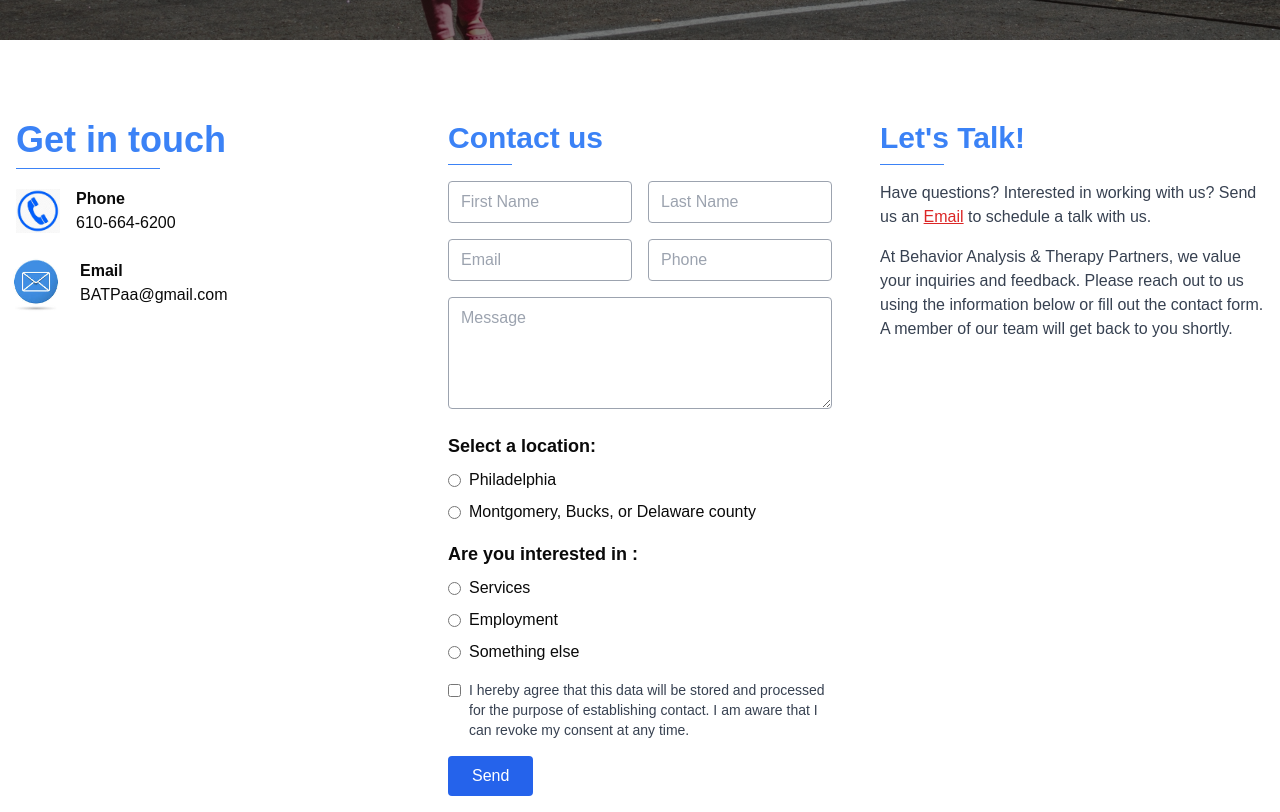
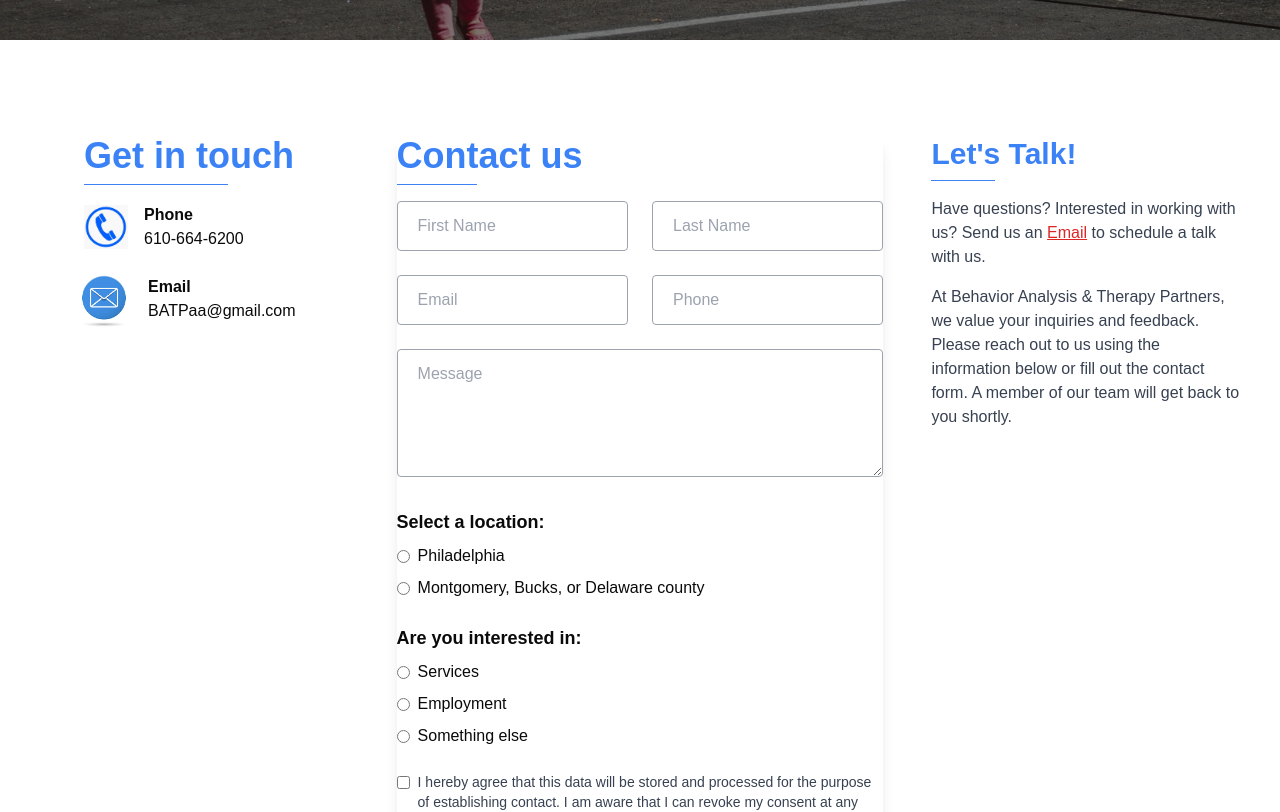
Before and after one commit to shanedsouzatx/demodesignclone, a Next.js app: page /contact in a window 1280 px wide. Shown: the part 480-1292 px from the top of the page. Built offline with nearby package versions, Linux system fonts and the light colour scheme.

Commit message:
'pushed'

```diff
--- a/src/app/biofeedback-neurofeedback-eeg/page.tsx
+++ b/src/app/biofeedback-neurofeedback-eeg/page.tsx
@@ -2,7 +2,7 @@ import Image from "next/image";
 import Link from "next/link"
 const Biofeedback: React.FC = () => {
   return (
-    <div className="max-w-8xl mx-auto pt-[390px] lg:pt-[240px] p-6 px-11 ">
+    <div className="max-w-8xl mx-auto overflow-x-auto pt-[390px] lg:pt-[240px] p-6 px-11 ">
       {/* Page Heading */}
       <h1 className="text-3xl md:text-4xl font-bold text-green-700 mb-6">
         Neurofeedback Program Overview
@@ -19,7 +19,7 @@ const Biofeedback: React.FC = () => {
             for children. But BATP does not offer neurofeedback due to insurance.
           </p>
         </div>
-        <div className="md:w-1/3 lg:-mt-16 md: pr-16 ">
+        <div className="md:w-1/3 mt-6 lg:-mt-16 md: pr-16 ">
           <Image
             src="/images/bio1.jpg"
             alt="Kids playing outside"
@@ -87,7 +87,7 @@ const Biofeedback: React.FC = () => {
           {/* <a href='https://demodesignz.com/projects/grey/wp-content/uploads/2025/01/ABAI_Presentation_GA-1.pdf' className="text-red-600 font-bold py-9 " target="_blank">View the poster presentation here</a> */}
 
         </div>
-        <div className="md:w-1/3 mt-72">
+        <div className="md:w-1/3 mt-16 md:mt-72">
           <Image
             src="/images/bio4.png"
             alt="Baby sitting on a bench"
@@ -98,7 +98,7 @@ const Biofeedback: React.FC = () => {
         </div>
       </div>
       {/* NEXT */}
-      <div className="flex flex-col md:flex-row justify-between items-start gap-9 md:-mt-80 -mt-[100px] lg:-mt-[530px] ">
+      <div className="flex flex-col md:flex-row justify-between items-start gap-9 md:-mt-80 -mt-[10px] lg:-mt-[530px] ">
         <div className="md:w-2/5">
           <h2 className="text-3xl font-bold text-black">Program Proposal</h2>
           <p className="text-gray-800 mt-2">
--- a/src/components/About/Hero.tsx
+++ b/src/components/About/Hero.tsx
@@ -5,7 +5,7 @@ import Link from "next/link";
 
 const Hero: React.FC = () => {
   return (
-    <section className="min-h-screen pt-20 flex p-3 md:p-7">
+    <section className="min-h-screen pt-20 flex p-1 md:p-7">
       {/* Left Content: Scrollable text */}
       <div className="flex-1 p-8 overflow-y-auto pt-[300px] lg:pt-[170px] space-y-8">
        <div className="container">
@@ -16,7 +16,7 @@ const Hero: React.FC = () => {
         Who We Are
         </h2>
        </div>
-        <p className="text-xl text-black">
+        <p className="text-lg  text-black">
         Founded in 2006, Behavior Analysis & Therapy Partners (BATP) has grown to become a leading provider of behavioral health services, employing over 100 dedicated professionals. We proudly serve South Philadelphia, including approximately a dozen schools, and extend our services through Medicaid to families in Bucks, Montgomery, and Delaware counties.
         </p>
         {/*  */}
--- a/src/components/About/Hero2.tsx
+++ b/src/components/About/Hero2.tsx
@@ -19,23 +19,23 @@ const Hero2: React.FC = () => {
       </div>  <div className="flex-1 p-8 overflow-y-auto    space-y-8">
        <div className="container">
 
-       <h1 className="text-2xl -mt-[20px] lg:-mt-0 md:text-5xl text-blue-500 font-bold mb-4">
+       <h1 className="text-2xl -mt-[20px] lg:-mt-0 md:text-3xl text-black font-bold mb-4">
        Leadership Team
         </h1>
        </div>
-        <p className="text-xl text-black">
+        <p className="text-lg text-black">
         At Behavior Analysis & Therapy Partners (BATP), our leadership team brings together a wealth of experience and expertise in behavioral health. Each member provides exceptional care and support to our clients and their families. </p>
         {/*  */}
-        <h2 className="text-4xl font-semibold">Joseph Cautilli, Ph.D.
-        </h2> <h2 className="text-lg font-semibold">Co-Founder & Clinical Director
+        <h2 className="text-3xl font-bold">Joseph Cautilli, Ph.D.
+        </h2> <h2 className="text-md font-bold">Co-Founder & Clinical Director
         </h2>
         <p className="text-lg text-black">
         Dr. Joseph Cautilli is a licensed clinical psychologist, professional counselor, and a Board-Certified Behavior Analyst-D. With a career spanning since 1984, he has addressed the behavioral health and rehabilitation needs of children and adults facing severe mental health conditions, emotional behavior disorders, and psychiatric disorders, including autism spectrum disorders, depression, and developmental disabilities. Additionally, Dr. Cautilli has experience in criminal justice, focusing on the rehabilitation of offenders in both jails and the community. He is internationally recognized for his treatment work and adherence to ethical standards.
         </p>
 
         {/*  */}
-        <h2 className="text-3xl font-semibold">Gary Ames, M.A., M.B.A.
-        </h2><h2 className="text-lg font-semibold">Co-Founder
+        <h2 className="text-3xl font-bold">Gary Ames, M.A., M.B.A.
+        </h2><h2 className="text-md font-semibold">Co-Founder
         </h2>
         <p className="text-lg text-black">
         Gary Ames is a licensed clinical psychologist and co-founder of BATP. He is currently focused on special projects that aim to enhance the quality of work life within the organization.
@@ -48,14 +48,14 @@ Learn more at:
         </p>
 
         {/*  */}
-        <h2 className="text-3xl font-semibold">Halina Dziewolska
-        </h2><h2 className="text-xl font-semibold">Co-Manager & Clinical Supervisor
+        <h2 className="text-3xl font-bold">Halina Dziewolska
+        </h2><h2 className="text-md font-semibold">Co-Manager & Clinical Supervisor
 
         </h2>
         <p className="text-lg text-black">
         Halina Dziewolska holds a master’s in education and an MS in Special Education with a concentration in Applied Behavior Analysis. As a Board-Certified Behavior Analyst and a licensed Behavior Specialist in Pennsylvania, she has dedicated her career to serving children with developmental disabilities and emotional-behavioral disorders since 2000. Halina has served on the faculty at St. Joseph’s University and Arcadia University, and she provides clinical supervision at BATP while co-managing the organization.
-        </p><h2 className="text-3xl font-semibold">Lynn Santilli Connor
-        </h2><h2 className="text-xl font-semibold">Executive Director
+        </p><h2 className="text-3xl font-bold">Lynn Santilli Connor
+        </h2><h2 className="text-lg font-semibold">Executive Director
 
         </h2>
         <p className="text-lg text-black">
--- a/src/components/About/Hero3.tsx
+++ b/src/components/About/Hero3.tsx
@@ -4,13 +4,17 @@ import Link from "next/link";
 export default function Hero3() {
   return (
     <div className="w-full overflow-hidden">
-    <div className="flex flex-col md:flex-row items-center justify-between py-7 px-4 max-w-screen-xl mx-auto">
+    <div className="flex flex-col md:flex-row items-center justify-between py-7 px-4 max-w-screen-2xl mx-auto">
 
       {/* Left: Text Content */}
-      <div className="md:w-1/2 w-full max-w-[600px] px-4 md:px-11 mx-auto">
-        <h2 className="text-xl md:text-2xl font-bold text-black">Our Team</h2>
-        <p className="text-black/90 mt-4">
+      <div className="md:w-1/2 w-full w-[1300px] px-4 md:px-11 mx-auto">
+        <h2 className="text-xl md:text-3xl font-bold text-black">Our Team</h2>
+        <p className="text-black/90 text-lg mt-4">
           In addition to our leadership, Behavior Analysis & Therapy Partners employs about 100 dedicated professionals with various roles, functions, and credentials–all committed to delivering the highest standard of care.
+          To join our team
+          <Link href="/job-application" className="pl-2 text-blue-500 hover:text-blue-600">
+            Click here
+          </Link>
         </p>
         <p className="text-bold text-black text-lg pt-4">For inquiries, you can reach our Administrator at:</p>
         <Link href="mailto:ChantelleBosier@batp.org" className="text-blue-500 hover:text-blue-600">
--- a/src/components/Contact/Contact.tsx
+++ b/src/components/Contact/Contact.tsx
@@ -66,9 +66,10 @@ const Contact: React.FC = () => {
   };
 
   return (
-    <div className="max-w-7xl mx-auto px-4 pt-20 py-12 grid grid-cols-1 md:grid-cols-3 gap-12">
+    <div className="max-w-[1600px] mx-auto px-4 md:px-10 pt-24 py-16 grid grid-cols-1 md:grid-cols-7 gap-12">
+
   {/* Left Section - Contact Info */}
-      <div className="text-b0">
+  <div className="text-b0 md:col-span-2 pl-11 ">
     <h2 className="text-2xl text-blue-500 md:text-4xl font-bold">Get in touch</h2>
     <hr className="border-blue-500 w-36 h-[3px] mt-2 mb-4" />
     <div className="mt-4">
@@ -83,139 +84,81 @@ const Contact: React.FC = () => {
         <Image src="/images/con8.jpg" alt="Email" width={104} height={104} className="-ml-3 w-16 h-16" />
         <div>
           <p className="font-semibold">Email</p>
-              <p>BATPaa@gmail.com</p>
+          <Link href="mailto:BATPaa@gmail.com" className="">BATPaa@gmail.com</Link>{" "}
+
         </div>
       </div>
     </div>
   </div>
 
-      {/* Center Section - Contact Form */}
-      <div>
-        <h2 className="text-2xl md:text-3xl text-blue-500 font-bold">Contact us</h2>
-        <hr className="border-blue-500 w-16 mt-2 mb-4" />
-        <form onSubmit={handleSubmit} className="space-y-4">
-          <div className="grid grid-cols-2 gap-4">
-            <input
-              type="text"
-              name="firstName"
-              value={formData.firstName}
-              onChange={handleChange}
-              placeholder="First Name"
-              className="border border-gray-400 px-3 py-2 w-full rounded"
-              required
-            />
-            <input
-              type="text"
-              name="lastName"
-              value={formData.lastName}
-              onChange={handleChange}
-              placeholder="Last Name"
-              className="border border-gray-400 px-3 py-2 w-full rounded"
-              required
-            />
+  {/* Center Section - Bigger Contact Form */}
+  <div className="md:col-span-3  rounded-lg shadow-lg">
+    <h2 className="text-3xl md:text-4xl text-blue-500 font-bold ">Contact us</h2>
+    <hr className="border-blue-500 w-20 mt-2 mb-4 " />
+    <form onSubmit={handleSubmit} className="space-y-6">
+      <div className="grid grid-cols-2 gap-6">
+        <input type="text" name="firstName" value={formData.firstName} onChange={handleChange} placeholder="First Name" className="border border-gray-400 px-5 py-3 w-full rounded" required />
+        <input type="text" name="lastName" value={formData.lastName} onChange={handleChange} placeholder="Last Name" className="border border-gray-400 px-5 py-3 w-full rounded" required />
       </div>
-          <div className="grid grid-cols-2 gap-4">
-            <input
-              type="email"
-              name="email"
-              value={formData.email}
-              onChange={handleChange}
-              placeholder="Email"
-              className="border border-gray-400 px-3 py-2 w-full rounded"
-              required
-            />
-            <input
-              type="tel"
-              name="phone"
-              value={formData.phone}
-              onChange={handleChange}
-              placeholder="Phone"
-              className="border border-gray-400 px-3 py-2 w-full rounded"
-            />
+      <div className="grid grid-cols-2 gap-6">
+        <input type="email" name="email" value={formData.email} onChange={handleChange} placeholder="Email" className="border border-gray-400 px-5 py-3 w-full rounded" required />
+        <input type="tel" name="phone" value={formData.phone} onChange={handleChange} placeholder="Phone" className="border border-gray-400 px-5 py-3 w-full rounded" />
       </div>
-          <textarea
-            name="message"
-            value={formData.message}
-            onChange={handleChange}
-            placeholder="Message"
-            className="border border-gray-400 px-3 py-2 w-full rounded h-28"
-            required
-          ></textarea>
-
-          {/* (Optional) File upload input for future file support */}
-          {/* <input type="file" name="files" multiple onChange={handleFileChange} /> */}
+      <textarea name="message" value={formData.message} onChange={handleChange} placeholder="Message" className="border border-gray-400 px-5 py-3 w-full rounded h-32" required></textarea>
 
       {/* Location Selection */}
       <div className="flex flex-col space-y-2">
-            <p className="text-sm font-semibold  md:text-lg">Select a location:</p>
+        <p className="text-lg font-semibold">Select a location:</p>
         {locations.map((loc, index) => (
           <label key={index} className="flex items-center space-x-2">
-                <input
-                  type="radio"
-                  name="location"
-                  value={loc.name}
-                  onChange={handleChange}
-                  className="form-radio text-blue-600"
-                />
+            <input type="radio" name="location" value={loc.name} onChange={handleChange} className="form-radio text-blue-600" />
             <span>{loc.name}</span>
           </label>
         ))}
       </div>
-  {/* setvice Selection */}
+
+      {/* Service Selection */}
       <div className="flex flex-col space-y-2">
-            <p className="text-sm font-semibold  md:text-lg">Are you interested in :</p>
-            {job.map((ser:any, index:any) => (
+        <p className="text-lg font-semibold">Are you interested in:</p>
+        {job.map((ser, index) => (
           <label key={index} className="flex items-center space-x-2">
-                <input
-                  type="radio"
-                  name="job"
-                  value={ser.name}
-                  onChange={handleChange}
-                  className="form-radio text-blue-600"
-                />
+            <input type="radio" name="job" value={ser.name} onChange={handleChange} className="form-radio text-blue-600" />
             <span>{ser.name}</span>
           </label>
         ))}
       </div>
 
+      {/* Consent Checkbox */}
       <div className="flex items-start gap-2">
-            <input
-              type="checkbox"
-              name="consent"
-              checked={formData.consent}
-              onChange={handleChange}
-              className="mt-1"
-              required
-            />
+        <input type="checkbox" name="consent" checked={formData.consent} onChange={handleChange} className="mt-1" required />
         <p className="text-sm text-gray-700">
           I hereby agree that this data will be stored and processed for the purpose of establishing contact. I am aware that I can revoke my consent at any time.
         </p>
       </div>
-          <button
-            type="submit"
-            className="bg-blue-600 text-white py-2 px-6 rounded hover:bg-blue-700 transition"
-          >
+
+      {/* Submit Button */}
+      <button type="submit" className="bg-blue-600 text-white py-3 px-6 rounded hover:bg-blue-700 transition w-full">
         Send
       </button>
     </form>
   </div>
 
   {/* Right Section - Let's Talk */}
-      <div>
+  <div className="md:col-span-2">
     <h2 className="text-2xl md:text-3xl text-blue-500 font-bold">Let&apos;s Talk!</h2>
     <hr className="border-blue-500 w-16 mt-2 mb-4" />
     <p className="text-gray-700">
       Have questions? Interested in working with us? Send us an{" "}
-          <Link href="mailto:BATPaa@gmail.com" className="text-red-600 underline">
-            Email
-          </Link>{" "}
+      <Link href="mailto:BATPaa@gmail.com" className="text-red-600 underline">Email</Link>{" "}
       to schedule a talk with us.
     </p>
     <p className="mt-4 text-gray-700">
       At Behavior Analysis & Therapy Partners, we value your inquiries and feedback. Please reach out to us using the information below or fill out the contact form. A member of our team will get back to you shortly.
     </p>
   </div>
+
 </div>
+
   );
 };
 
--- a/src/components/JoinOurTeam/Hero.tsx
+++ b/src/components/JoinOurTeam/Hero.tsx
@@ -4,7 +4,7 @@ import Image from "next/image";
 export default function Hero() {
   return (
    <>
-   <div className="container px-1  mx-auto">
+   <div className="px-7 max-w-[9xl] mx-auto">
 
     <h2 className="text-2xl text-center pt-[390px] lg:pt-[200px] md:text-4xl font-bold text-black">Work for Us</h2>
     <p className="text-gray-600  mt-4">At Behaviour Analysis & Therapy Partners (BATP), we are dedicated to making a positive impact in the lives of children, youth, and young adults. We’re looking for compassionate and skilled individuals to join our team in providing high-quality behavioural health services.
```
Lines whose indentation alone changed are shown as unchanged.
